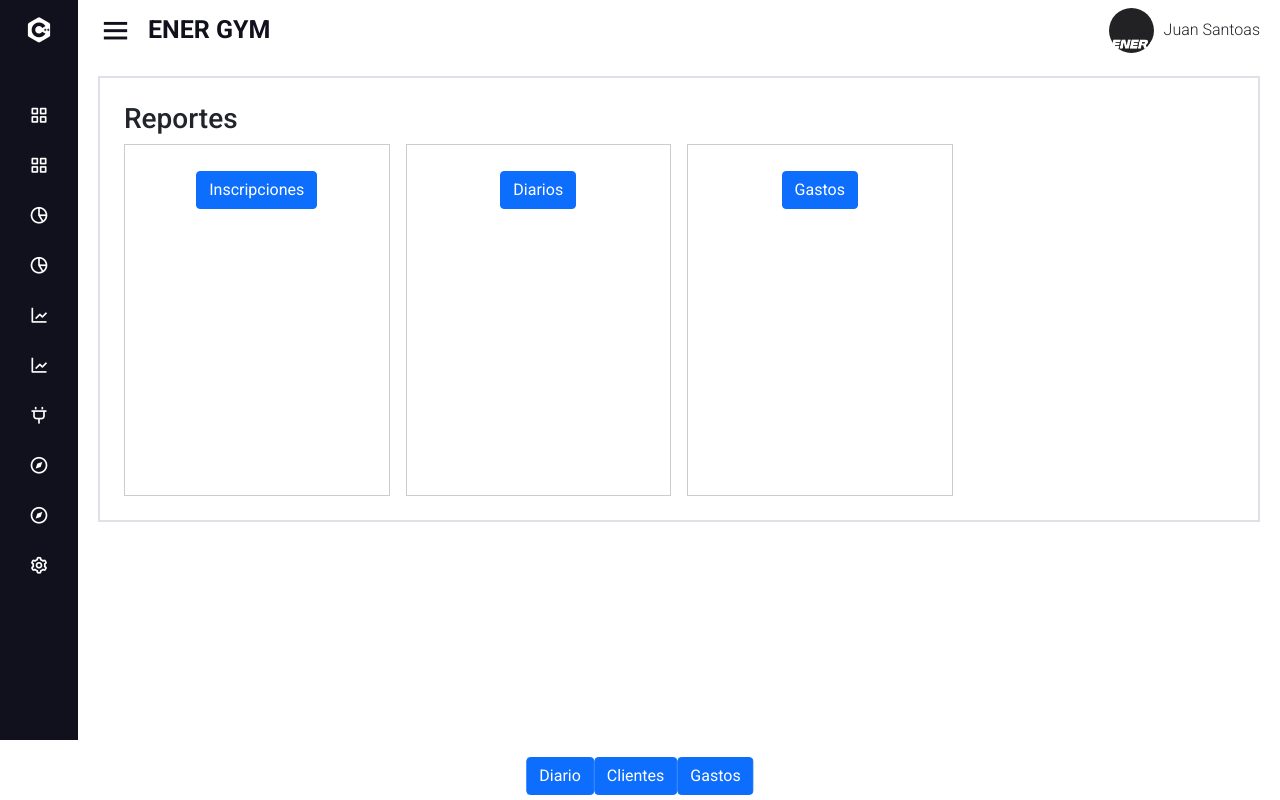
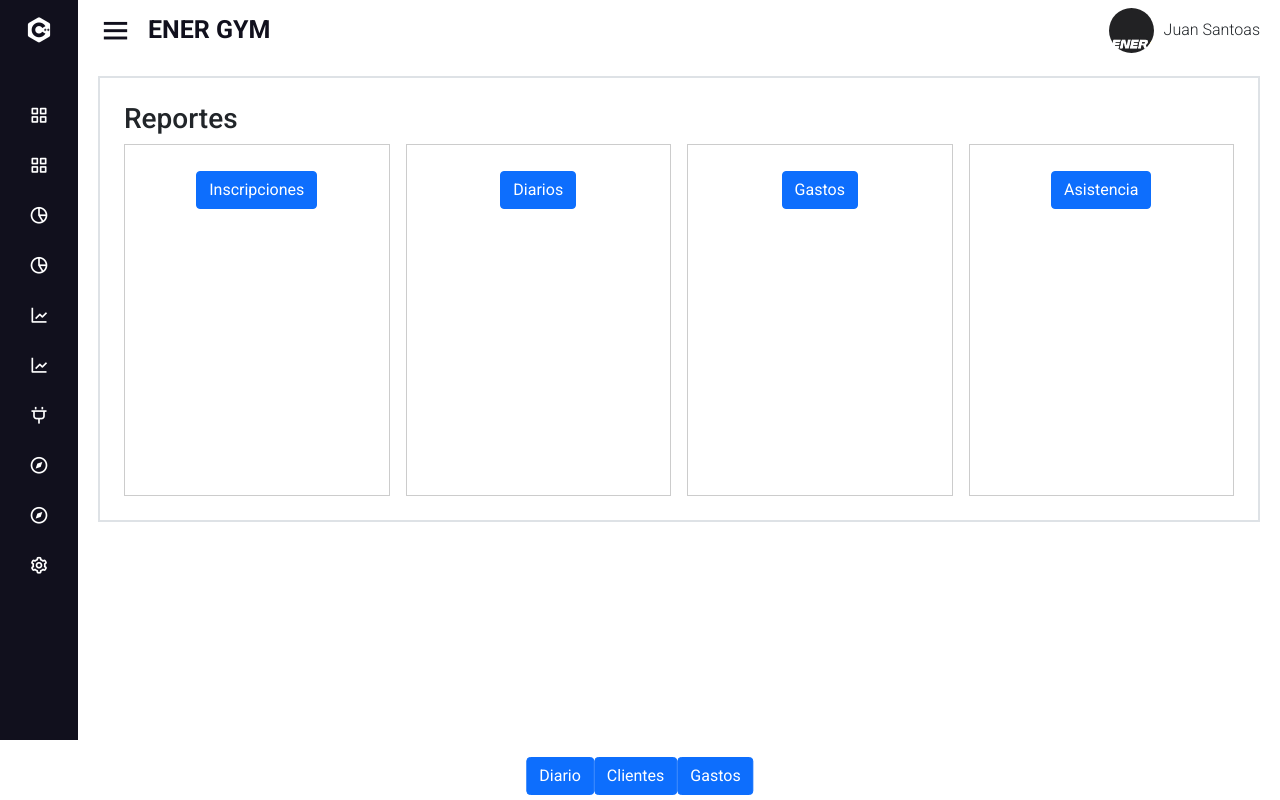
Before and after one commit to RonnyChamba/gimnasio-client, an Angular app: page /report in a window 1280 px wide. Built offline with nearby package versions, Linux system fonts and the light colour scheme.

Commit message:
add  reporte asistencia

```diff
--- a/src/app/modules/inscription/page/inscription/inscription.component.ts
+++ b/src/app/modules/inscription/page/inscription/inscription.component.ts
@@ -1,6 +1,4 @@
 import { Component, OnInit } from '@angular/core';
-import { FormControl, FormGroup } from '@angular/forms';
-import { InscriptionService } from '../../services/inscription.service';
 import { typeModel } from 'src/app/utils/types';
 
 @Component({
--- a/src/app/modules/report/components/filter/filter.component.html
+++ b/src/app/modules/report/components/filter/filter.component.html
@@ -10,7 +10,7 @@
     <form class="row justify-content-between align-items-center mt-4 border py-3" [formGroup]="formData">
       <div class="d-flex  align-items-center col">
 
-        <div class="" *ngIf="typeReport && typeReport =='INSCRIPTION'">
+        <div class="" *ngIf="typeReport && (typeReport =='INSCRIPTION'   || typeReport =='ATTENDANCE')">
           <input type="text" class="form-control" formControlName="customer"
             placeholder="Ingrese cedula o nombre de cliente" />
         </div>
@@ -28,7 +28,7 @@
 
             <option value="{{item.dni}}" *ngFor="let item of users; index as i">{{item.name}}</option>
           </select>
-          <select class="form-select" formControlName="typePay">
+          <select class="form-select" formControlName="typePay"  *ngIf="typeReport && typeReport !='ATTENDANCE'">
             <option value="" selected>Todos</option>
             <option value="EFECTIVO" selected>Efectivo (E)</option>
             <option value="TRANSFERENCIA">Transferencia (T)</option>
--- a/src/app/modules/report/components/filter/filter.component.ts
+++ b/src/app/modules/report/components/filter/filter.component.ts
@@ -172,6 +172,9 @@ export class FilterComponent implements OnInit, OnDestroy {
 
       case "CATEGORY":
         return "Categorias";
+
+        case "ATTENDANCE":
+          return "Asistencias";
       default:
 
         return "Reportes";
--- a/src/app/modules/report/pages/report/report.component.html
+++ b/src/app/modules/report/pages/report/report.component.html
@@ -34,6 +34,11 @@ aria-labelledby="offcanvasTopLabel"></app-filter>
                     (click)="viewReports('EXPENSE')"  class="btn btn-primary">Gastos</button>
                 </div>
 
+                <div class="grid-container__item">
+                    <button data-bs-toggle="offcanvas" data-bs-target="#offcanvasTop" aria-controls="offcanvasTop"
+                    (click)="viewReports('ATTENDANCE')"  class="btn btn-primary">Asistencia</button>
+                </div>
+
             </div>
 
         </div>
```
